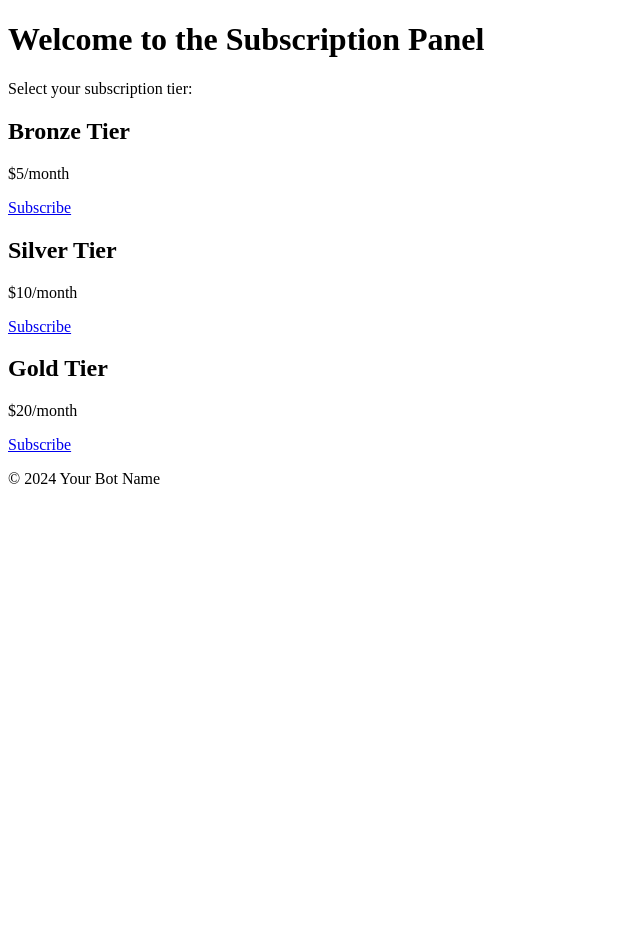
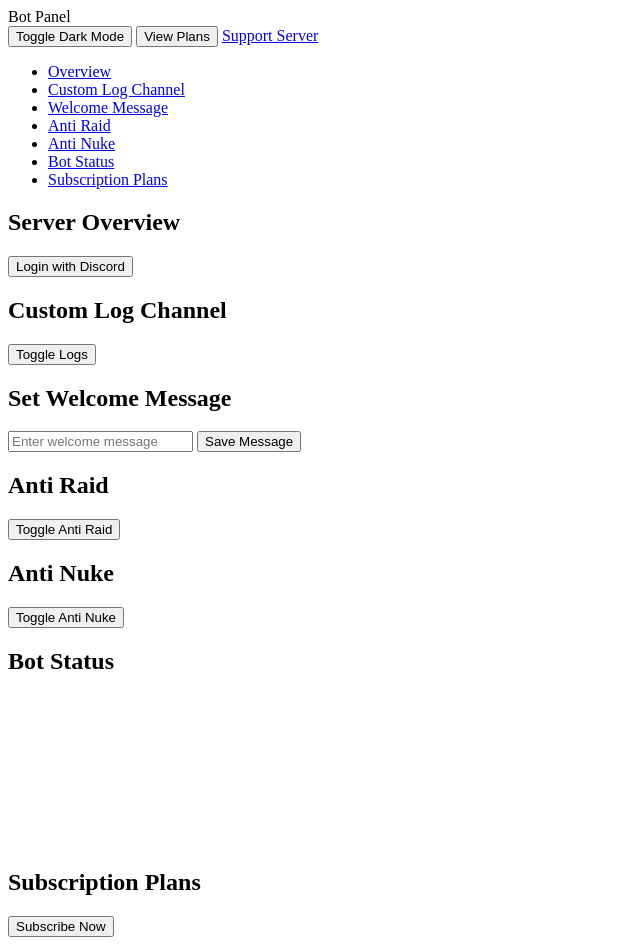
Before and after one commit to Shafanamar/VEX-SECURITY, a website: page web/views/index.html in a window 1280 px wide. Shown: the whole page, without its empty margins (0-640 px from the left). Before the commit the page ends 800 px from the top, so only its background shows below. Drawn offline with nearby package versions, Linux system fonts and the light colour scheme.

Commit message:
index.html

```diff
--- a/web/views/index.html
+++ b/web/views/index.html
@@ -3,37 +3,64 @@
 <head>
     <meta charset="UTF-8">
     <meta name="viewport" content="width=device-width, initial-scale=1.0">
-    <title>Subscription Panel</title>
-    <link rel="stylesheet" href="styles.css"> <!-- Add your CSS file here -->
+    <link rel="stylesheet" href="styles.css">
+    <script src="https://cdn.jsdelivr.net/npm/chart.js"></script>
+    <title>Bot Control Panel</title>
 </head>
 <body>
-    <header>
-        <h1>Welcome to the Subscription Panel</h1>
-        <p>Select your subscription tier:</p>
+    <header class="header">
+        <div class="logo">Bot Panel</div>
+        <button class="dark-mode-toggle" onclick="toggleDarkMode()">Toggle Dark Mode</button>
+        <button class="subscription-btn">View Plans</button>
+        <a href="#" class="support-link">Support Server</a>
     </header>
 
-    <main>
-        <section class="subscription-options">
-            <div class="tier bronze">
-                <h2>Bronze Tier</h2>
-                <p>$5/month</p>
-                <a href="/subscribe?tier=bronze" class="subscribe-button">Subscribe</a>
-            </div>
-            <div class="tier silver">
-                <h2>Silver Tier</h2>
-                <p>$10/month</p>
-                <a href="/subscribe?tier=silver" class="subscribe-button">Subscribe</a>
-            </div>
-            <div class="tier gold">
-                <h2>Gold Tier</h2>
-                <p>$20/month</p>
-                <a href="/subscribe?tier=gold" class="subscribe-button">Subscribe</a>
-            </div>
+    <aside class="sidebar">
+        <nav>
+            <ul>
+                <li><a href="#overview">Overview</a></li>
+                <li><a href="#logs">Custom Log Channel</a></li>
+                <li><a href="#welcome">Welcome Message</a></li>
+                <li><a href="#anti-raid">Anti Raid</a></li>
+                <li><a href="#anti-nuke">Anti Nuke</a></li>
+                <li><a href="#bot-status">Bot Status</a></li>
+                <li><a href="#subscriptions">Subscription Plans</a></li>
+            </ul>
+        </nav>
+    </aside>
+
+    <main class="main-content">
+        <section id="overview">
+            <h1>Server Overview</h1>
+            <button onclick="loginWithDiscord()">Login with Discord</button>
+        </section>
+        <section id="logs">
+            <h2>Custom Log Channel</h2>
+            <button onclick="toggleFeature('logs')">Toggle Logs</button>
+        </section>
+        <section id="welcome">
+            <h2>Set Welcome Message</h2>
+            <input type="text" id="welcomeMessage" placeholder="Enter welcome message">
+            <button onclick="saveWelcomeMessage()">Save Message</button>
+        </section>
+        <section id="anti-raid">
+            <h2>Anti Raid</h2>
+            <button onclick="toggleFeature('anti-raid')">Toggle Anti Raid</button>
+        </section>
+        <section id="anti-nuke">
+            <h2>Anti Nuke</h2>
+            <button onclick="toggleFeature('anti-nuke')">Toggle Anti Nuke</button>
+        </section>
+        <section id="bot-status">
+            <h2>Bot Status</h2>
+            <canvas id="botStatusChart"></canvas>
+        </section>
+        <section id="subscriptions">
+            <h2>Subscription Plans</h2>
+            <button class="subscription-btn">Subscribe Now</button>
         </section>
     </main>
 
-    <footer>
-        <p>&copy; 2024 Your Bot Name</p>
-    </footer>
+    <script src="script.js"></script>
 </body>
 </html>
```
